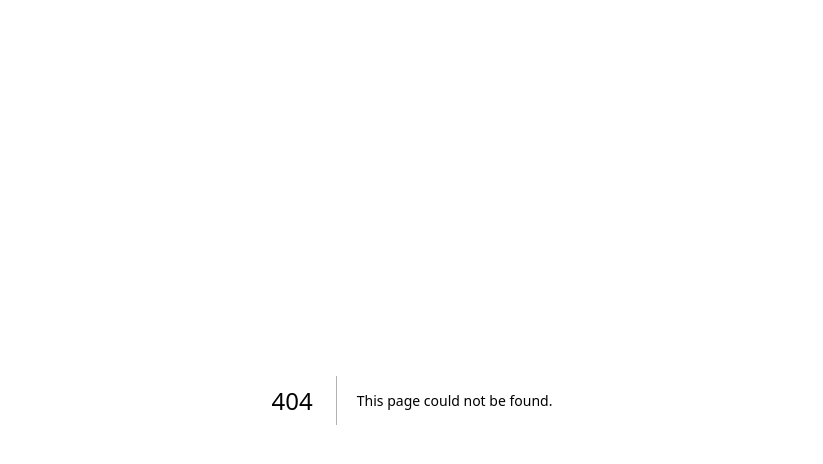
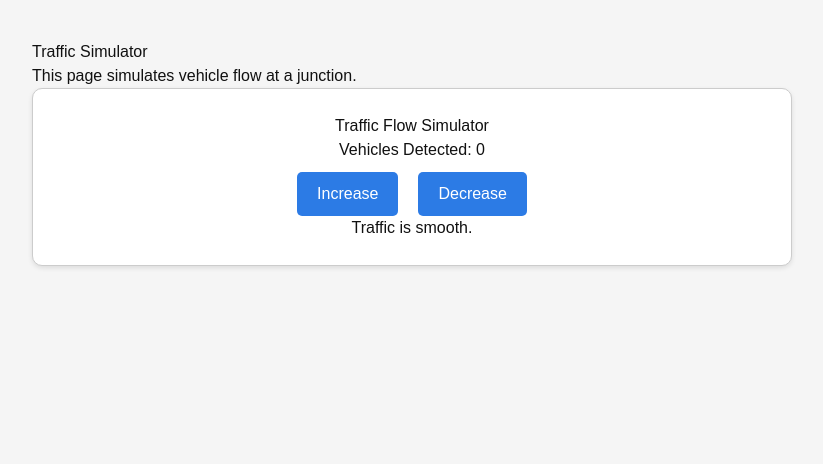
Before and after one commit to PujaRaj356/Test-app, a Next.js app: page /simulator in a window 1280 px wide. Before the commit this address had no page. Shown: the top 464 px of the page, without its empty margins (228-1051 px from the left). Built offline with nearby package versions, Linux system fonts and the light colour scheme.

Commit message:
made changes in simulator files

```diff
--- a/src/components/traf_simulator.js
+++ b/src/components/CounterSimulator.js
@@ -1,6 +1,6 @@
 import { useState, useEffect } from 'react';
 
-export default function traf_simulator() {
+export default function CounterSimulator() {
   const [count, setCount] = useState(0);
   const [message, setMessage] = useState("Traffic is smooth.");
 
--- a/src/pages/traf_simulator.js
+++ b/src/pages/simulator.js
@@ -5,7 +5,7 @@ export default function Simulator() {
     <div className="page-container">
       <h1>Traffic Simulator</h1>
       <p>This page simulates vehicle flow at a junction.</p>
-      <traf_simulator />
+      <CounterSimulator />
     </div>
   );
 }
--- a/src/styles/globals.css
+++ b/src/styles/globals.css
@@ -33,23 +33,43 @@ body {
   margin-bottom: 20px;
 }
 
-.button-group {
-  display: flex;
-  gap: 20px;
+body {
+  margin: 0;
+  padding: 0;
+  font-family: Arial, sans-serif;
+  background: #f5f5f5;
+  color: #111;
 }
 
-.button {
-  padding: 10px 20px;
-  text-decoration: none;
-  border-radius: 5px;
-  color: white;
-  font-weight: bold;
+.page-container {
+  max-width: 800px;
+  margin: auto;
+  padding: 40px 20px;
 }
 
-.about-btn {
-  background-color: green;
+.simulator-box {
+  border: 1px solid #ccc;
+  padding: 25px;
+  border-radius: 10px;
+  background: #fff;
+  text-align: center;
+  box-shadow: 0 2px 5px rgba(0,0,0,0.1);
 }
 
-.contact-btn {
-  background-color: blue;
+.btn-group {
+  margin-top: 10px;
 }
+
+button {
+  margin: 0 10px;
+  padding: 10px 20px;
+  background: #2c7be5;
+  color: white;
+  border: none;
+  border-radius: 5px;
+  cursor: pointer;
+}
+
+button:hover {
+  background: #245bbf;
+}
```
